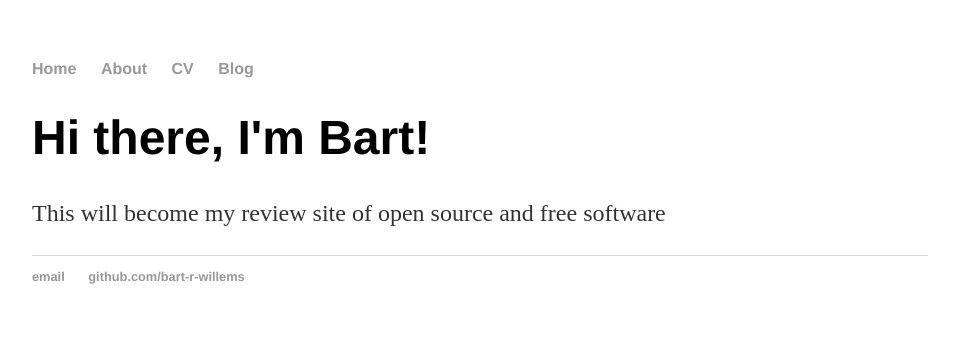
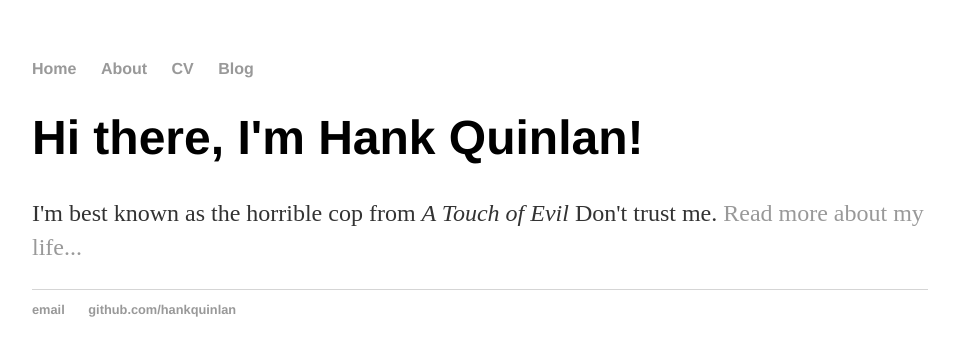
Before and after one commit to bart-r-willems/opensource_review, a Jekyll site: the page built from index.html, in a window 1280 px wide. Shown: the top 356 px of the page, without its empty margins (160-1119 px from the left). Built offline with Jekyll 4.4.1, drawn with Linux system fonts in a browser that asks for light colours.

Commit message:
Update index.html

```diff
--- a/index.html
+++ b/index.html
@@ -1,30 +1,8 @@
-<!DOCTYPE html>
-<html>
-  <head>
-    <title>Bart's Open Source Review</title>
-    <!-- link to main stylesheet -->
-    <link rel="stylesheet" type="text/css" href="css/main.css">
-  </head>
-  <body>
-  	<nav>
-    		<ul>
-        		<li><a href="/">Home</a></li>
-	        	<li><a href="/about">About</a></li>
-        		<li><a href="/cv">CV</a></li>
-        		<li><a href="/blog">Blog</a></li>
-    		</ul>
-		</nav>
-		<div class="container">
-    		<div class="blurb">
-        		<h1>Hi there, I'm Bart!</h1>
-			<p>This will become my review site of open source and free software</a></p>
-    		</div><!-- /.blurb -->
-		</div><!-- /.container -->
-		<footer>
-    		<ul>
-        		<li><a href="mailto:brwillems@gmail.com">email</a></li>
-        		<li><a href="https://github.com/bart-r-willems">github.com/bart-r-willems</a></li>
-			</ul>
-		</footer>
-  </body>
-</html>
+---
+layout: default
+title: Hank Quinlan, Horrible Cop
+---
+<div class="blurb">
+	<h1>Hi there, I'm Hank Quinlan!</h1>
+	<p>I'm best known as the horrible cop from <em>A Touch of Evil</em> Don't trust me. <a href="/about">Read more about my life...</a></p>
+</div><!-- /.blurb -->
```
